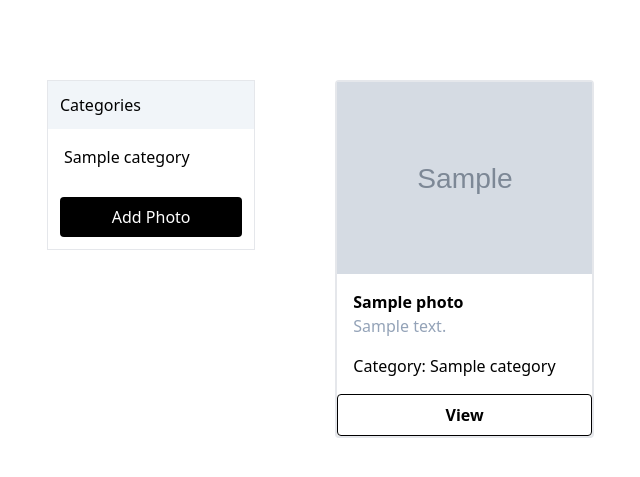
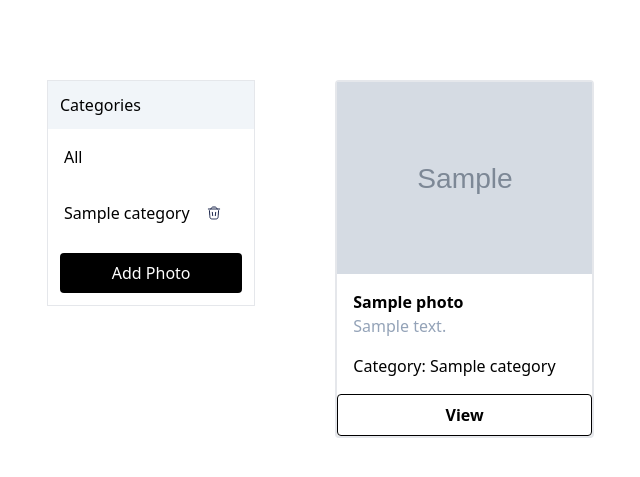
Before and after one commit to ck-bit/photoshare, a Django app: page / in a window 1280 px wide. Shown: the part 68-545 px from the top of the page, without its empty margins (33-673 px from the left). Run offline with Django 4.2, Linux system fonts and the light colour scheme; tables that the repository leaves empty hold one stand-in row (values such as "Sample post"); grey boxes marked "Sample" are stand-in pictures; some libraries are stand-ins or nearby versions.

Commit message:
added delete button and filter functions

```diff
--- a/photos/models.py
+++ b/photos/models.py
@@ -3,6 +3,8 @@ from django.db import models
 # Create your models here.
 
 class Category(models.Model):
+    class Meta:
+        verbose_name_plural = "categories"
     name = models.CharField(max_length=50)
 
 class Photo(models.Model):
--- a/photos/templates/index.html
+++ b/photos/templates/index.html
@@ -1,6 +1,7 @@
 <!DOCTYPE html>
 <html lang="en"></html>
-{% load static tailwind_tags %} {% load static %}
+{% load static tailwind_tags %}
+{% load static %}
 
 <head>
   <meta charset="UTF-8" />
@@ -22,8 +23,18 @@
       class="flex flex-col w-1/5 border mx-20 mt-20 h-1/2"
     >
       <div className="categories" class="bg-slate-100 p-3">Categories</div>
+      <a href="{% url 'index' %}" class="p-4"> All </a>
       {% for category in categories %}
-      <div className="category-item" class="p-4">{{category.name}}</div>
+      <div class="flex items-center">
+      <a href="{% url 'index' %}?category={{category.name}}" className="category-item" class="p-4">{{category.name}}</a>
+      <div>
+      <a href="{% url 'deleteCategory' category.id %}">
+      <img src="{% static 'C:\Users\Carson Kim\dev\photoshare\static\delete.svg' %}" class="w-4 h-4">
+      </div>
+
+    </div>
+
+
       {% endfor %}
 
       <a class="btn flex justify-center bg-black hover:bg-gray-800 text-white m-3 py-2 px-4 rounded" href="{% url 'addPhoto' %}">Add Photo </a>
--- a/photos/urls.py
+++ b/photos/urls.py
@@ -1,9 +1,11 @@
 from django.urls import path, include
-from .views import index, getPhoto, addPhoto
+from .views import index, getPhoto, addPhoto, deleteCategory
 
 urlpatterns = [
     path('', index, name='index'),
     path('photo/<int:id>/', getPhoto, name="getPhoto"),
     path('add', addPhoto, name="addPhoto"),
+    path('delete/<int:id>', deleteCategory, name="deleteCategory" )
+
 
 ]
--- a/photos/views.py
+++ b/photos/views.py
@@ -10,15 +10,28 @@ from .serializers import PhotoSerializer
 def getCategories():
     return Category.objects.all()
 
-
 def index(request):
 
-    photos = Photo.objects.all()
+    category = request.GET.get('category')
+    if category == None:
+        photos = Photo.objects.all()
+    else:
+        photos = Photo.objects.filter(category__name=category)
 
     context={"categories": getCategories(),
              "photos": photos}
 
     return render(request, 'index.html', context=context)
+
+
+def deleteCategory(request, id):
+    print(request)
+    category = Category.objects.get(pk=id)
+    if not category:
+        print('Category does not exist')
+    category.delete()
+    return redirect('index')
+
 
 @api_view(['GET'])
 def getPhoto(request, id):
@@ -32,6 +45,7 @@ def addPhoto(request, id=0):
         context = {
             "categories": getCategories(),
         }
+
 
         return render(request, 'add_photo.html', context)
 
--- a/theme/static/css/dist/styles.css
+++ b/theme/static/css/dist/styles.css
@@ -857,6 +857,10 @@ select {
   height: 100vh;
 }
 
+.h-4 {
+  height: 1rem;
+}
+
 .w-1\/2 {
   width: 50%;
 }
@@ -875,6 +879,10 @@ select {
 
 .w-full {
   width: 100%;
+}
+
+.w-4 {
+  width: 1rem;
 }
 
 .border-collapse {
```
Also changed, not shown: static/delete.svg (added).
